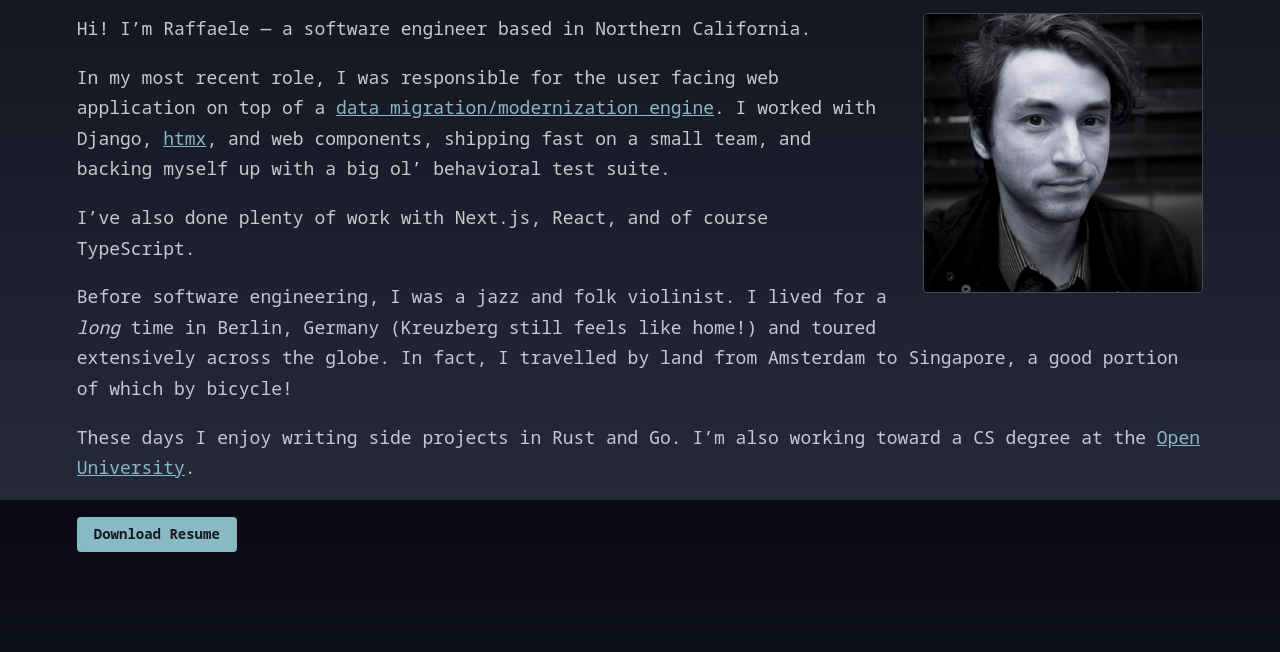
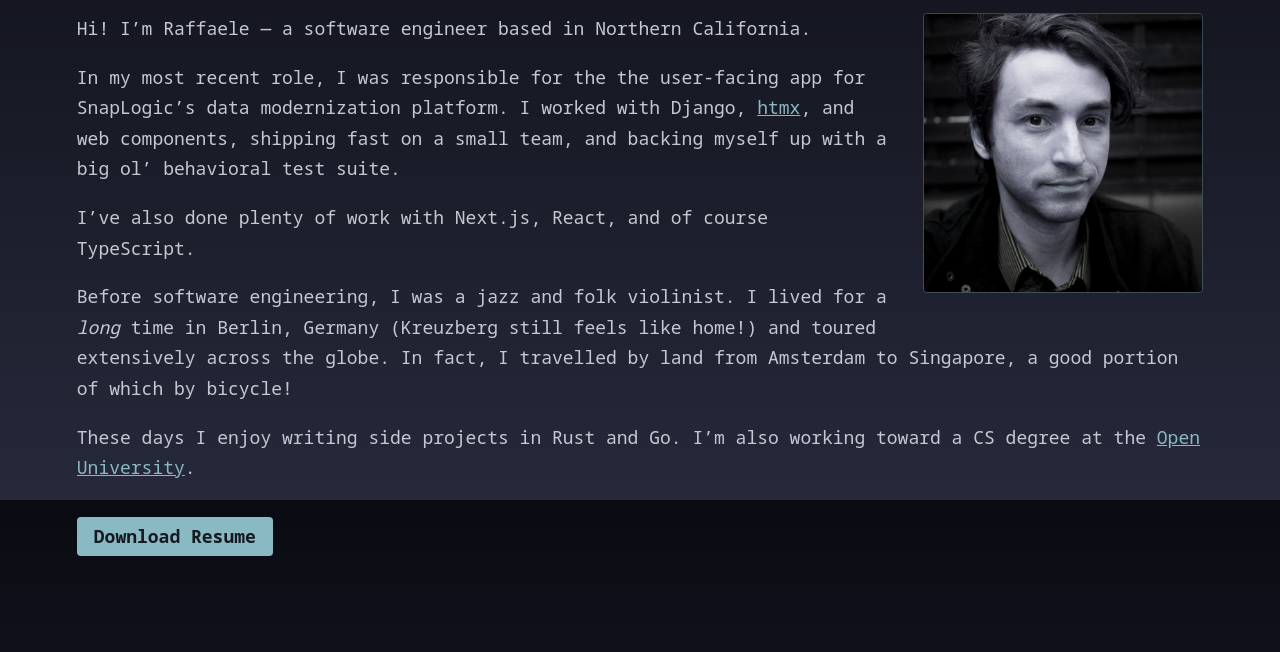
Before and after one commit to farmeroy/portfolio2.0, an Astro site: page / in a window 1280 px wide. Shown: the part 300-952 px from the top of the page. Built offline with nearby package versions, Linux system fonts and the light colour scheme; Astro itself is replaced by a stand-in of ours.

Commit message:
fix: nav btn height, clean up dead css

```diff
--- a/src/content/about/index.md
+++ b/src/content/about/index.md
@@ -4,8 +4,8 @@ title: About
 
 Hi! I'm Raffaele — a software engineer based in Northern California.
 
-In my most recent role, I was responsible for the user facing web application
-on top of a [data migration/modernization engine](https://www.snaplogic.com/products/slim).
+In my most recent role, I was responsible for the
+the user-facing app for SnapLogic’s data modernization platform.
 I worked with Django, [htmx](https://htmx.org/), and web components, shipping fast on a small team, and backing myself up with a big ol' behavioral test suite.
 
 I've also done plenty of work with Next.js, React, and of course TypeScript.
--- a/src/styles/global.css
+++ b/src/styles/global.css
@@ -25,7 +25,7 @@
   --text-xl:   1.5rem;    /* 24px — card titles */
   --text-h3:   1.75rem;   /* 28px */
   --text-h2:   clamp(2rem, 3.5vw, 2.75rem);   /* 32–44px — section headings */
-  --text-h1:   clamp(2.5rem, 5vw, 3.75rem);   /* 40–60px — hero name */
+  --text-h1:   clamp(2.5rem, 5vw, 3.75rem);   /* 40–60px */
 
   /* Spacing — 4px base */
   --space-1:  0.25rem;   /*  4px */
@@ -54,11 +54,8 @@
   /* Buttons — alias spacing/type tokens so sizing is a single swap point */
   --btn-pad-y:    var(--space-2);   /*  8px */
   --btn-pad-x:    var(--space-4);   /* 16px */
-  --btn-font:     var(--text-sm);   /* 14px */
+  --btn-font:     var(--text-base); /* 18px — match body copy */
 
-  --btn-pad-y-lg: var(--space-3);   /* 12px */
-  --btn-pad-x-lg: var(--space-5);   /* 20px */
-  --btn-font-lg:  var(--text-base); /* 18px — matches body/card text */
 
   /* Icons — em-based so they scale with the parent's font-size */
   --icon-sm: 0.85em;
@@ -197,9 +194,7 @@
     list-style: none;
     cursor: pointer;
     user-select: none;
-    height: 100%;
-    min-width: 44px;  /* tap-target floor, whatever the nav height resolves to */
-    min-height: 44px;
+    align-self: center;
   }
 
   .nav-mobile summary::-webkit-details-marker { display: none; }
@@ -230,7 +225,7 @@
 
   @media (max-width: 768px) {
     .nav-links { display: none; }
-    .nav-mobile { display: block; position: relative; height: 100%; }
+    .nav-mobile { display: flex; align-items: center; position: relative; height: 100%; }
     .nav-inner { padding-block: var(--space-2); }
   }
 
@@ -286,23 +281,6 @@
 
   .back-to-top.visible { opacity: 0.85; visibility: visible; transition-delay: 0s; }
   .back-to-top:hover { opacity: 1; }
-
-  /* Hero */
-  .hero {
-    min-height: 70vh;
-    display: flex;
-    flex-direction: column;
-    justify-content: center;
-  }
-
-  .hero p { font-size: var(--text-lg); }
-
-  .hero-actions {
-    display: flex;
-    gap: var(--space-4);
-    flex-wrap: wrap;
-    margin-top: var(--space-8);
-  }
 
   /* About */
   .about-content {
@@ -389,13 +367,9 @@
     border-color: var(--color-accent);
   }
 
-  .btn-lg {
-    padding: var(--btn-pad-y-lg) var(--btn-pad-x-lg);
-    font-size: var(--btn-font-lg);
-  }
 
   .btn-icon { padding: var(--btn-pad-y); aspect-ratio: 1; }
-  .btn-icon.btn-lg { padding: var(--btn-pad-y-lg); }
+
 
   .btn svg { width: var(--icon-sm); height: var(--icon-sm); flex: none; }
   .btn-icon svg { width: var(--icon-md); height: var(--icon-md); }
```
